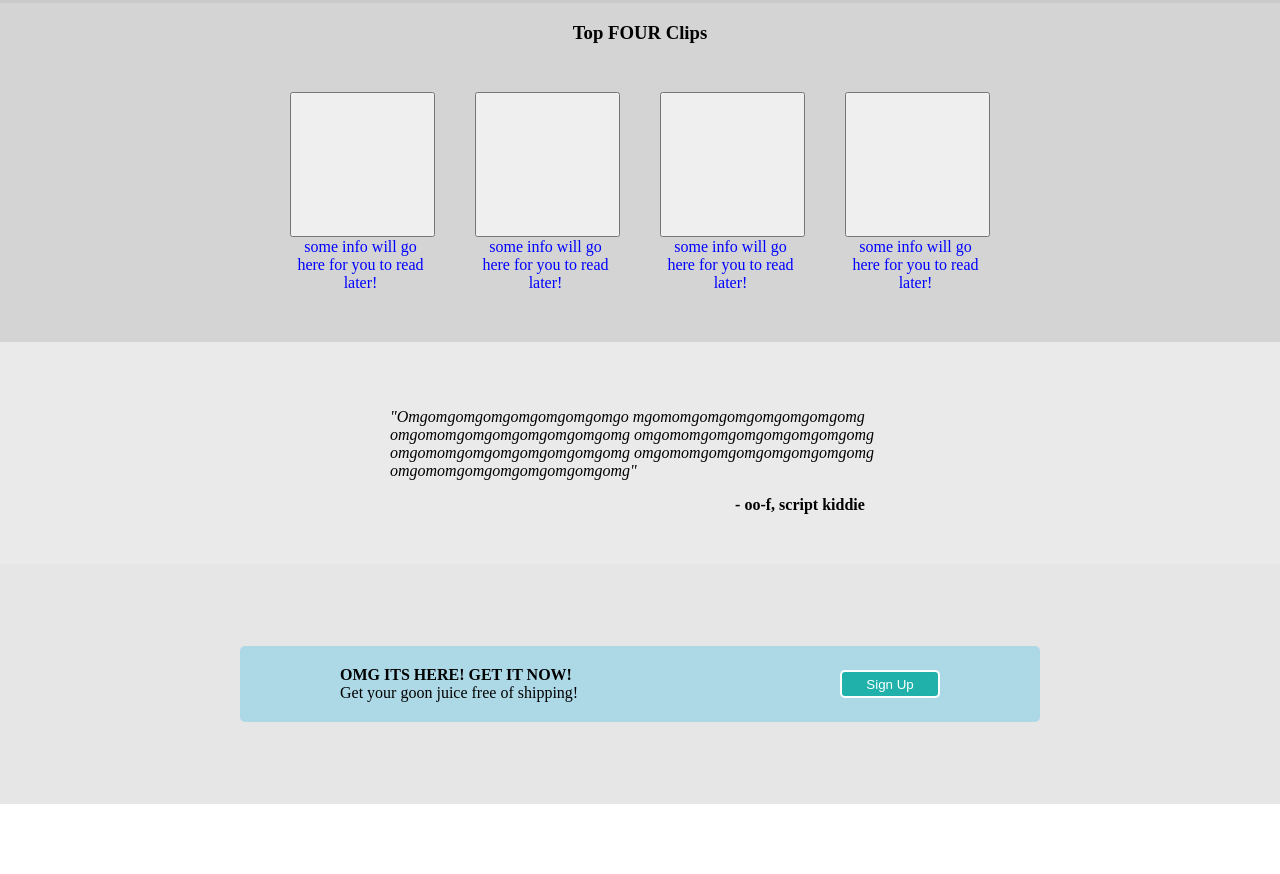
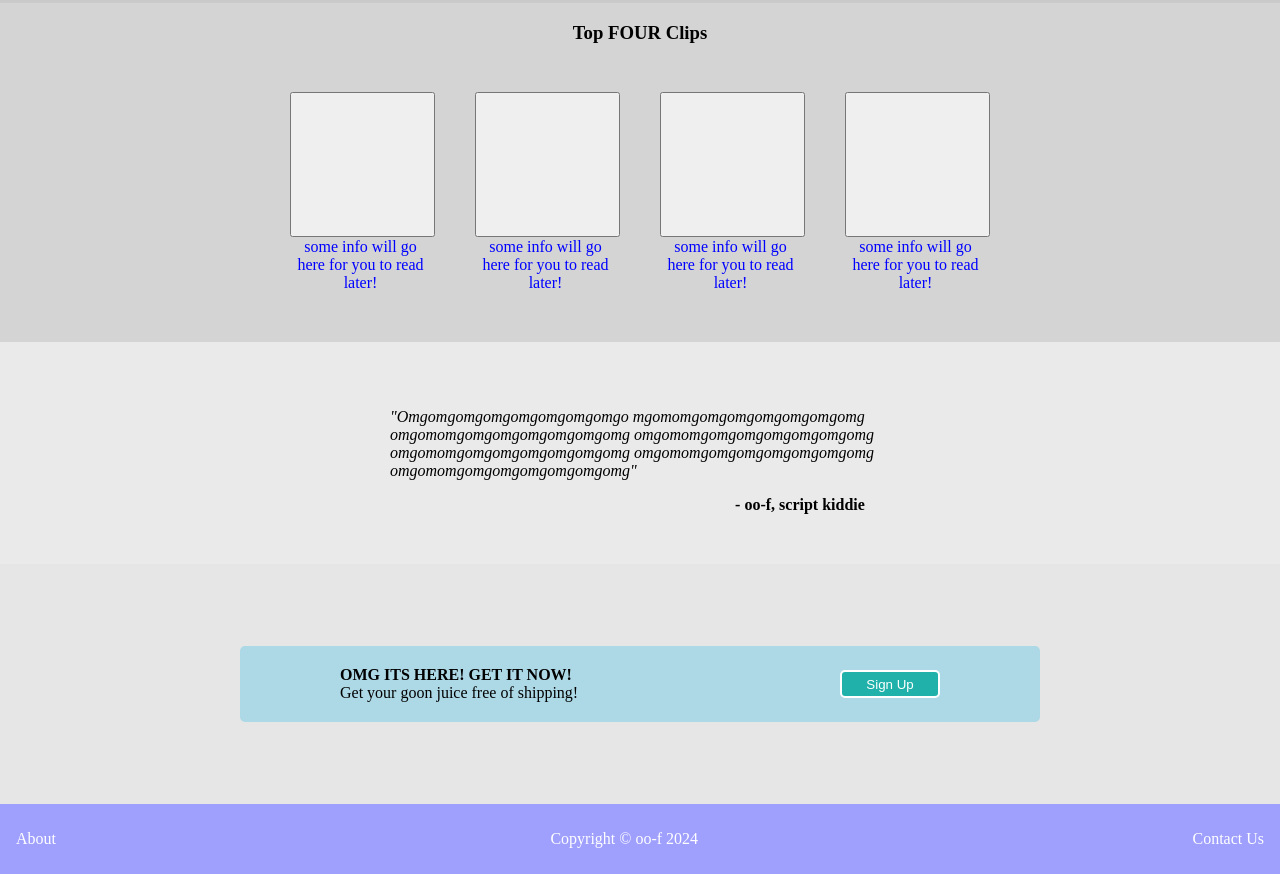
Before and after one commit to oo-f/Odin-Landing-Pad, a plain HTML site: page index.html in a window 1280 px wide. Shown: the part 395-1269 px from the top of the page. Before the commit the page ends 1199 px from the top, so only its background shows below. Drawn offline with Linux system fonts and the light colour scheme.

Commit message:
Add the footer to styles and index
Finished with the basic layout
Next is content and more styling

```diff
--- a/index.html
+++ b/index.html
@@ -84,5 +84,13 @@
         </div>
       </div>
     </div>
+
+    <div class="footer">
+      <!-- <div class="footer-content"> -->
+        <div>About</div>
+        <div>Copyright &#169; oo-f 2024</div>
+        <div>Contact Us</div>
+      <!-- </div> -->
+    </div>
   </body>
 </html>
--- a/styles.css
+++ b/styles.css
@@ -3,12 +3,12 @@ body {
   flex-direction: column;
   padding: 0;
   margin: 0;
-  /* height: 600px; */
+  height: auto;
 }
 .header {
   display: flex;
   justify-content: space-between;
-  background: #0d1a08cb;
+  background: rgb(108, 108, 253, 0.651);
   height: 58px;
   padding: 0;
   margin: 0;
@@ -153,3 +153,13 @@ li, a{
 .sign-up4 button:hover {
   background: rgb(29, 163, 157);
 }
+
+.footer {
+  display: flex;
+  height: 38px;
+  justify-content: space-between;
+  align-items: center;
+  padding: 16px;
+  background: rgba(108, 108, 253, 0.651);
+  color: #ffffff;
+}
```
